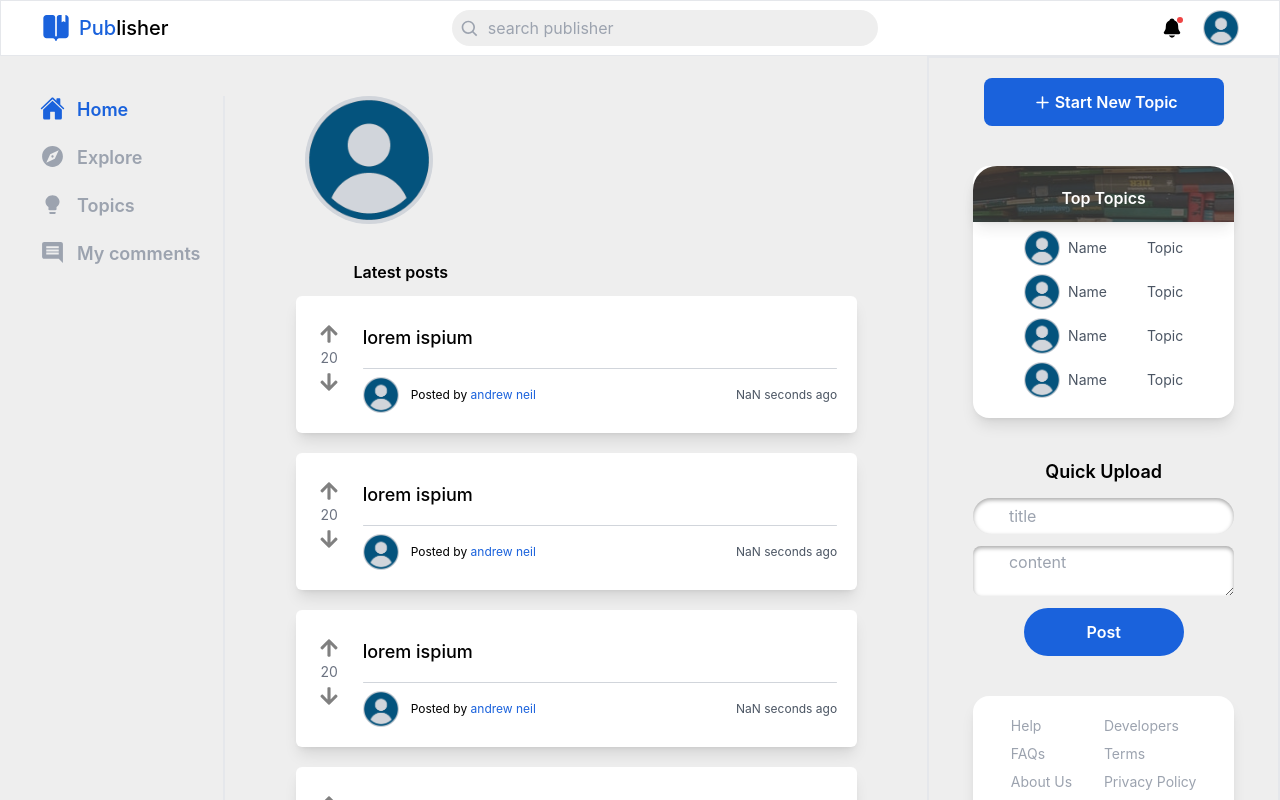
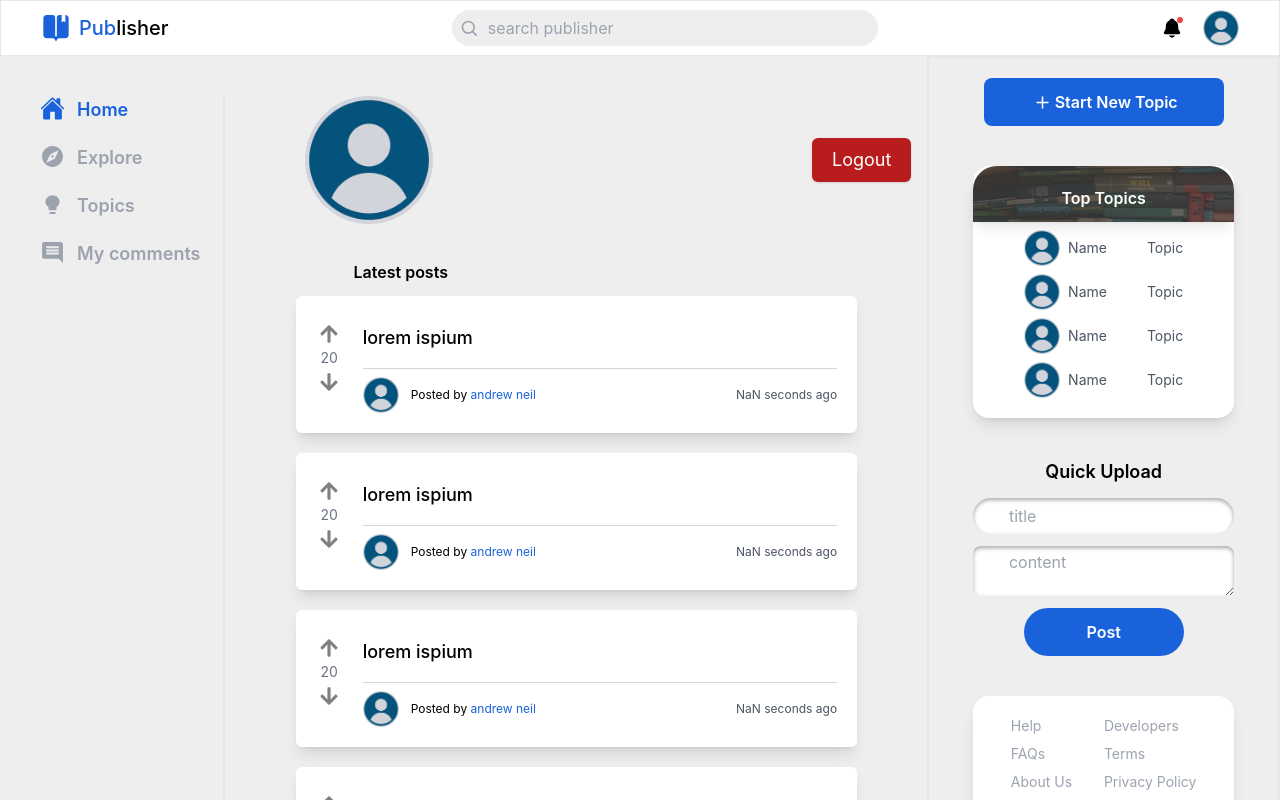
Before and after one commit to Michaeloye/publisher, a React (Vite) app: page /#/profile in a window 1280 px wide. Built offline with nearby package versions, Linux system fonts and the light colour scheme.

Commit message:
Add Logout handler

```diff
--- a/src/components/ProfileDetails.jsx
+++ b/src/components/ProfileDetails.jsx
@@ -2,10 +2,27 @@ import React from "react";
 import ProfilePicture from "./ProfilePicture";
 
 function ProfileDetails({ userName }) {
+  function handleLogout() {
+    localStorage.removeItem("name");
+    localStorage.removeItem("token");
+    localStorage.removeItem("userId");
+    window.location.href = `/`;
+  }
   return (
-    <div className="flex items-center ml-10 md:ml-20 mt-10 gap-7">
-      <ProfilePicture size="large" />
-      <h1 className="text-lg md:text-2xl font-bold">{userName}</h1>
+    <div className="flex items-center justify-between ml-10 md:ml-20 mt-10">
+      <div className="flex items-center gap-3 md:gap-5">
+        <ProfilePicture size="large" />
+        {/* text-left because by default text is aligned to the center */}
+        <h1 className="text-lg text-left md:text-2xl font-bold w-[100px] md:w-[300px] overflow-x-hidden text-ellipsis">
+          {userName}
+        </h1>
+      </div>
+      <button
+        className="bg-red-700 text-base md:text-lg text-white px-5 py-2 mr-4 rounded-md shadow "
+        onClick={() => handleLogout()}
+      >
+        Logout
+      </button>
     </div>
   );
 }
```
